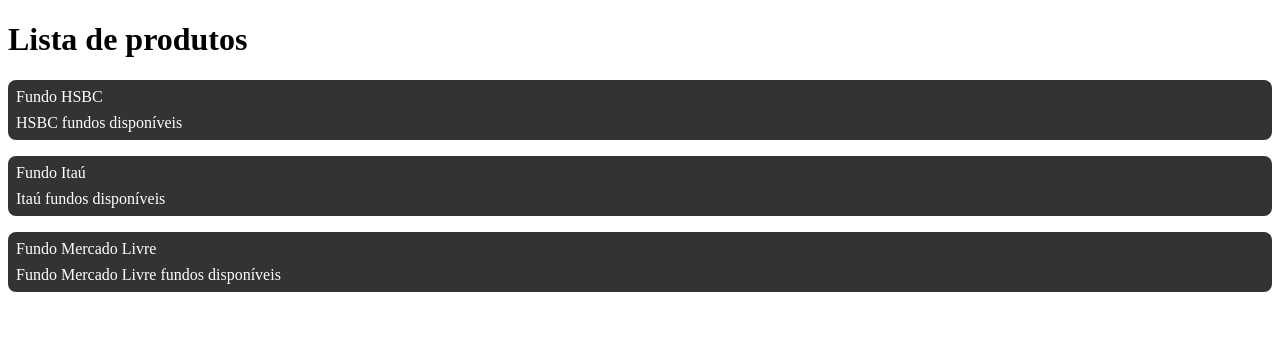
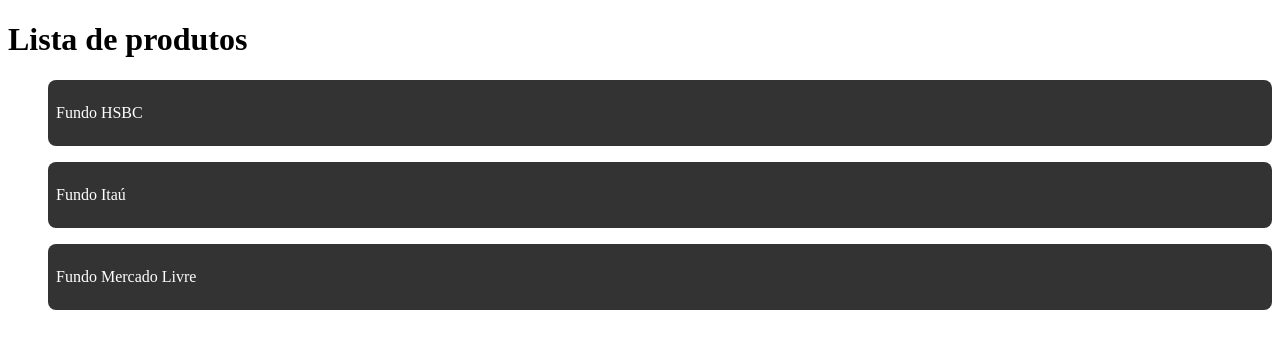
Before and after one commit to thalysson-nascimento/angular-accessibility-components, an Angular app: page / in a window 1280 px wide. Shown: the top 348 px of the page. Built offline with nearby package versions, Linux system fonts and the light colour scheme.

Commit message:
fix: bug acessibility

```diff
--- a/src/app/shared/components/list-product/list-product.component.html
+++ b/src/app/shared/components/list-product/list-product.component.html
@@ -1,12 +1,7 @@
 <div class="container_product">
-  <ul
-    aria-labelledby="list-product-add-on"
-    *ngFor="let product of data"
-    class="container_product__item"
-  >
-    <li>
+  <ul role="listitem" aria-labelledby="list-product-add-on">
+    <li class="container_product__item" *ngFor="let product of data">
       <p>{{ product.title }}</p>
-      <span>{{ product.subTitle }}</span>
     </li>
   </ul>
 </div>
--- a/src/app/shared/components/list-product/list-product.component.scss
+++ b/src/app/shared/components/list-product/list-product.component.scss
@@ -1,12 +1,6 @@
 .container_product {
   li {
     list-style-type: none;
-  }
-
-  p {
-    padding: 0;
-    margin: 0;
-    margin-bottom: 0.5rem;
   }
 
   &__item {
```
Also changed, not shown: 1 other file (tests, documents, lock files or other folders).
